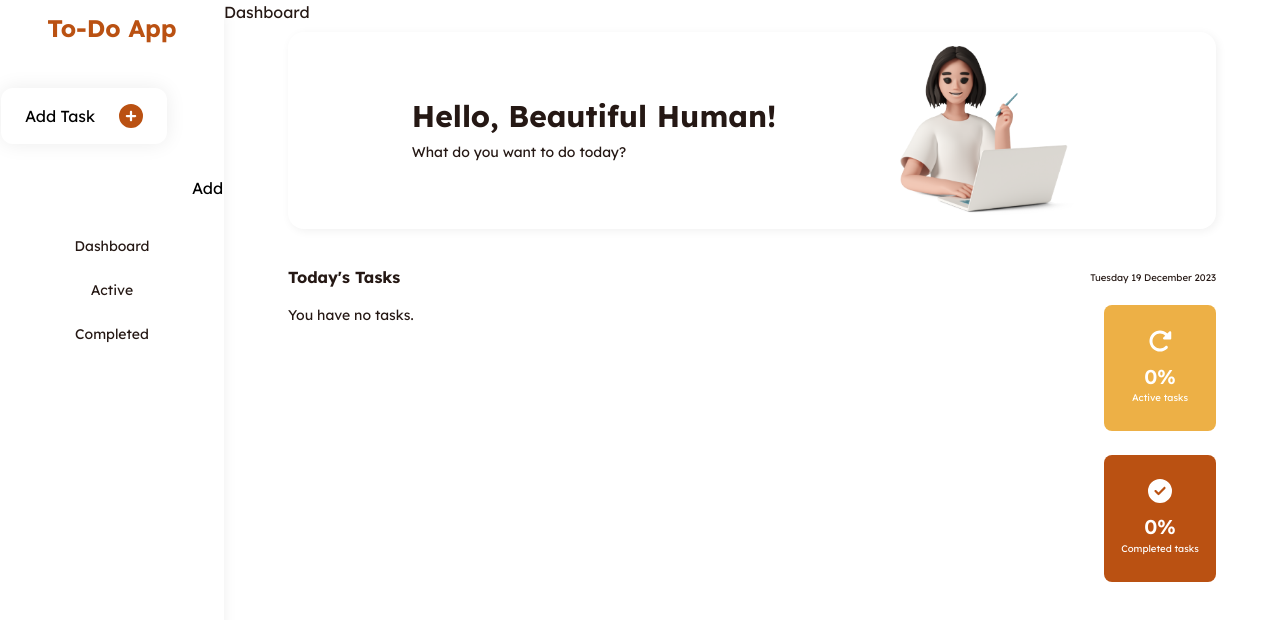
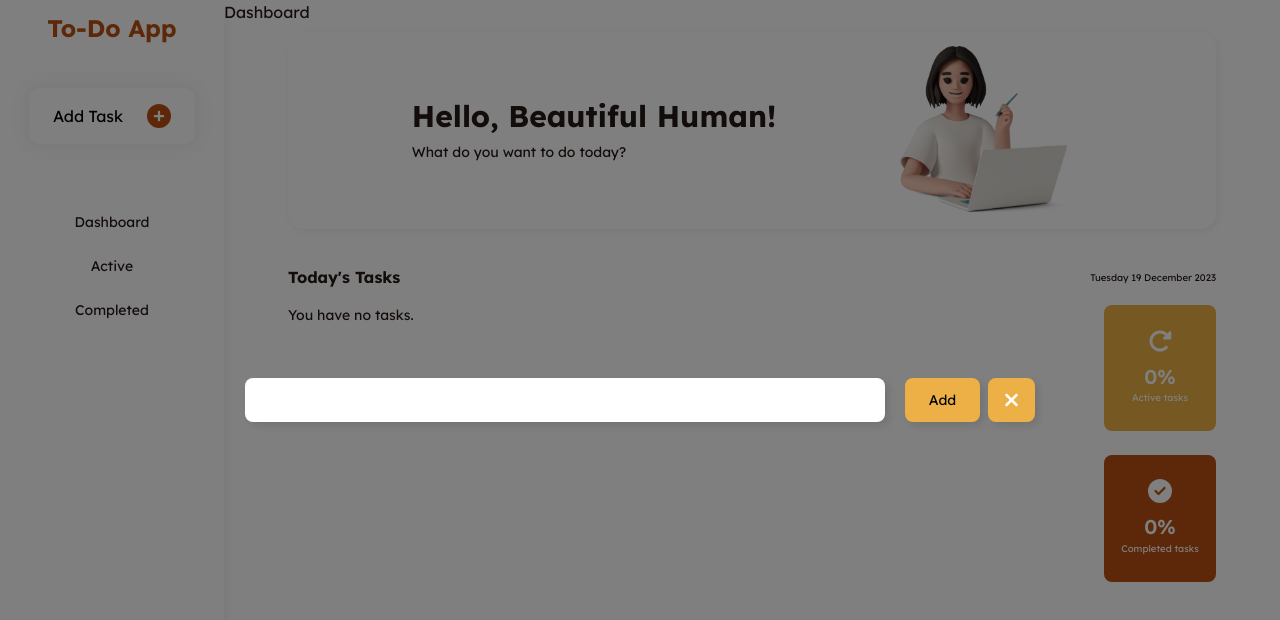
Before and after one commit to syahba/todo-list, a React (Vite) app: page / in a window 1280 px wide. Both pictures are taken after a click on the button "Add Task". Shown: the top 620 px of the page. Built offline with nearby package versions, Linux system fonts and the light colour scheme.

Commit message:
fix modal styling

```diff
--- a/src/components/Modal.jsx
+++ b/src/components/Modal.jsx
@@ -2,6 +2,9 @@ import { useState } from "react";
 import { useDispatch } from "react-redux";
 import { addTask, editTask } from "../redux/slice/todo-slice";
 import PropTypes from 'prop-types';
+import { FontAwesomeIcon } from "@fortawesome/react-fontawesome";
+import { faXmark } from "@fortawesome/free-solid-svg-icons";
+import '../styles/Modal.css'
 
 function Modal({ setIsOpen, activity, data }) {
   const dispatch = useDispatch();
@@ -10,16 +13,13 @@ function Modal({ setIsOpen, activity, data }) {
   return (
     <div>
       {/* unfinished styling */}
-      <div className="fixed z-10 left-0 top-0 h-full w-full">
-        <div className="flex items-center justify-center">
-          <input type="text" className="h-11 w-1/2 text-sm pl-4 rounded-lg shadow-[4px_4px_8px_0px_rgba(0,0,0,0.10)]" value={input} onChange={(e) => setInput(e.target.value)} />
-          <button className="bg-orange-400 py-3 px-6 ml-5 rounded-lg text-sm shadow-[4px_4px_8px_0px_rgba(0,0,0,0.10)]" onClick={() => {
-            activity === 'Add' ? dispatch(addTask(input)) : dispatch(editTask(data.id, input));
-            setIsOpen(false);
-          }}>{activity}</button>
-        </div>
-
-        <div className="h-screen w-screen bg-black bg-opacity-50" onClick={() => setIsOpen(false)}></div>
+      <div className="modal">
+        <input type="text" className="modal-input" value={input} onChange={(e) => setInput(e.target.value)} />
+        <button className="add-btn" onClick={() => {
+          activity === 'Add' ? dispatch(addTask(input)) : dispatch(editTask(data.id, input));
+          setIsOpen(false);
+        }}>{activity}</button>
+        <FontAwesomeIcon className="fa-lg close-btn" icon={faXmark} style={{ color: '#fff' }} onClick={() => setIsOpen(false)} />
       </div>
     </div>
   );
--- /dev/null
+++ b/src/styles/Modal.css
@@ -0,0 +1,22 @@
+.modal {
+  @apply fixed z-50 left-0 top-0 h-full w-full flex items-center justify-center bg-black bg-opacity-50;
+}
+
+.modal-input {
+  @apply h-11 w-1/2 text-sm pl-4 rounded-lg shadow-[4px_4px_8px_0px_rgba(0,0,0,0.10)];
+}
+
+.add-btn {
+  @apply py-3 px-6 ml-5 mr-2 rounded-lg text-sm shadow-[4px_4px_8px_0px_rgba(0,0,0,0.10)];
+  background-color: var(--primary-color);
+}
+
+.close-btn {
+  @apply py-3 px-4 rounded-lg shadow-[4px_4px_8px_0px_rgba(0,0,0,0.10)];
+  background-color: var(--primary-color);
+}
+
+.add-btn:hover, .close-btn:hover {
+  background-color: var(--secondary-color);
+  color: var(--white-color);
+}
```
